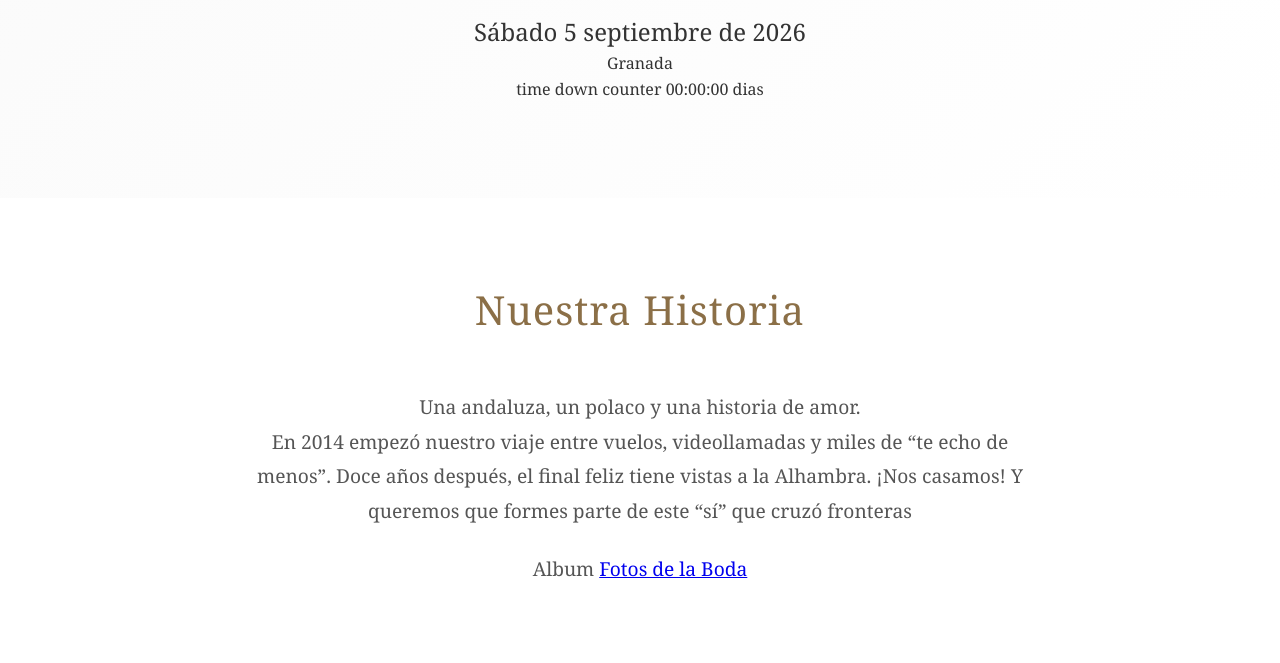
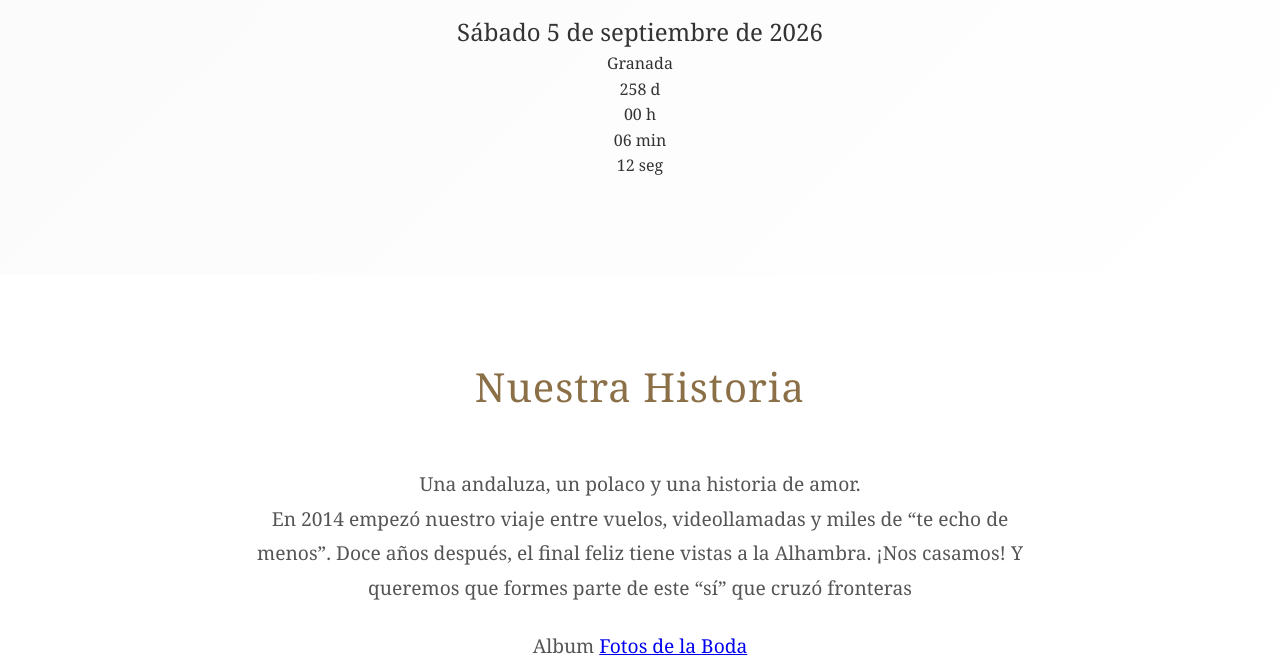
Before and after one commit to MadMarcin93/wedding-page, a website: page index.html in a window 1280 px wide. Shown: the part 677-1340 px from the top of the page. Drawn offline with Linux system fonts and the light colour scheme; some packages are replaced by stand-ins of ours.

Commit message:
Add countdown timer and Google Maps API script

```diff
--- a/index.html
+++ b/index.html
@@ -23,6 +23,7 @@
           <li><a href="#details">Boda</a></li>
           <li><a href="#Ceremonia">Info</a></li>
           <li><a href="#rsvp">Confirma tu asistencia</a></li>
+          <li><a href="#"> ES </a> / <a href="#">PL</a></li>
         </ul>
       </nav>
     </header>
@@ -32,9 +33,29 @@
       <div class="container">
         <h1 class="main-title">¡Nos Casamos!</h1>
         <h2 class="names">Mar & Marcin</h2>
-        <p class="date">Sábado 5 septiembre de 2026</p>
+        <p class="date">Sábado 5 de septiembre de 2026</p>
         <p>Granada</p>
-        <p>time down counter <span id="countdown"></span>00:00:00 dias</p>
+      </div>
+      <div class="countdown">
+        <div class="time-item">
+          <span id="days">00</span>
+          <span class="time-label">d</span>
+        </div>
+
+        <div class="time-item">
+          <span id="hours">00</span>
+          <span class="time-label">h</span>
+        </div>
+
+        <div class="time-item">
+          <span id="minutes">00</span>
+          <span class="time-label">min</span>
+        </div>
+
+        <div class="time-item">
+          <span id="seconds">00</span>
+          <span class="time-label">seg</span>
+        </div>
       </div>
     </section>
 
@@ -182,6 +203,12 @@
       <p>&copy; 2026 Mar & Marcin Wedding. Made with ❤️</p>
     </footer>
 
+    <!-- Google Maps API -->
+    <script
+      src="https://maps.googleapis.com/maps/api/js?key=YOUR_GOOGLE_MAPS_API_KEY&callback=initMap"
+      async
+      defer
+    ></script>
     <script src="script.js"></script>
   </body>
 </html>
```
